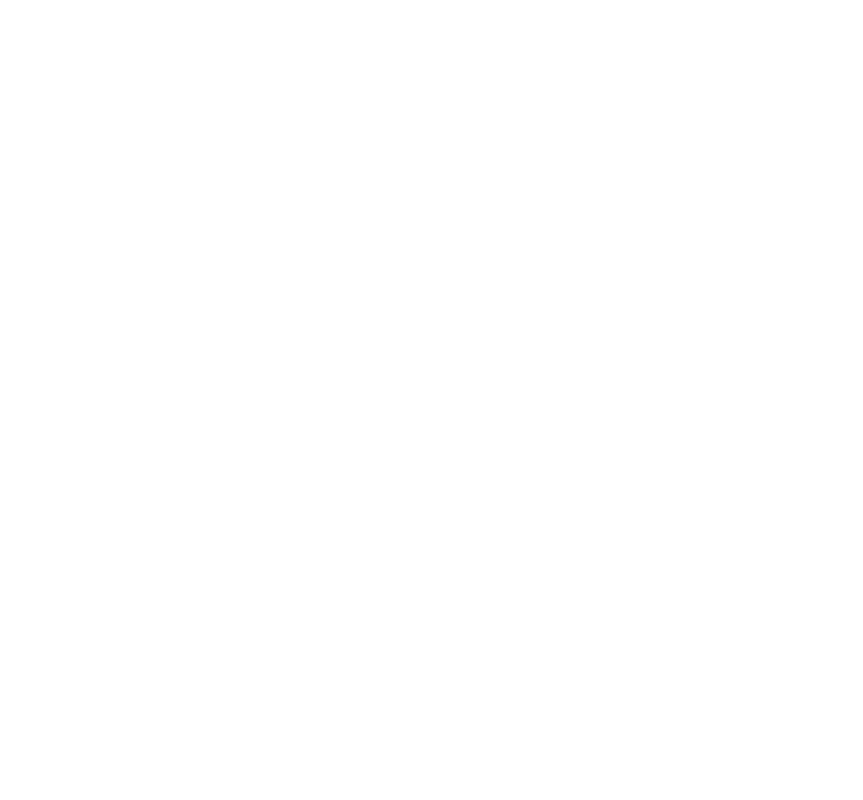
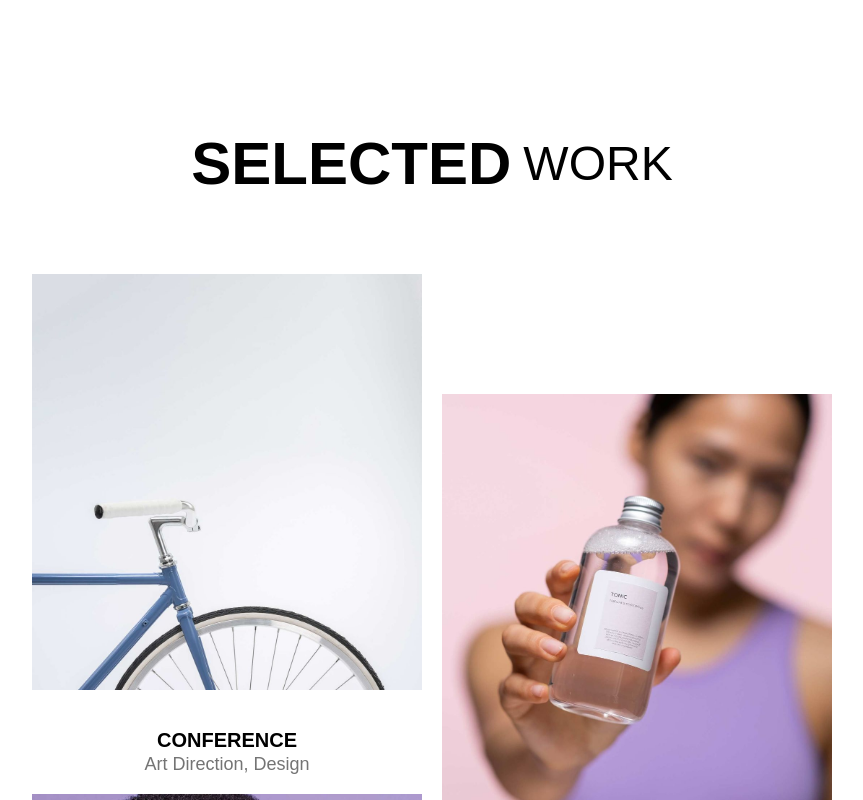
Before and after one commit to imflawlezz/roby-landing, a Next.js app: page / in a window 1280 px wide. Shown: the part 2000-2800 px from the top of the page, without its empty margins (208-1071 px from the left). Before the commit the page ends 2054 px from the top, so only its background shows below. Built offline with nearby package versions, Linux system fonts and the light colour scheme.

Commit message:
feat: add "Works" section, adjust page layout

```diff
--- a/src/app/page.tsx
+++ b/src/app/page.tsx
@@ -2,6 +2,7 @@
 import {Header} from "@/components/sections/Header";
 import {Partners} from "@/components/sections/Partners";
 import {Awards} from "@/components/sections/Awards";
+import {Works} from "@/components/sections/Works";
 
 export default function Home() {
   return (
@@ -10,6 +11,7 @@
           <Hero/>
           <Partners/>
           <Awards/>
+          <Works/>
       </>
   );
 }
--- /dev/null
+++ b/src/components/sections/Works.tsx
@@ -0,0 +1,72 @@
+'use client';
+
+import { motion } from 'framer-motion';
+import { WorkCard } from "@/components/shared/WorkCard";
+
+const works = [
+    {
+        imageUrl: "/works/work-1.jpeg",
+        title: "Conference",
+        categories: "Art Direction, Design"
+    },
+    {
+        imageUrl: "/works/work-2.jpeg",
+        title: "Magazine",
+        categories: "Logo, User Interface"
+    },
+    {
+        imageUrl: "/works/work-3.jpeg",
+        title: "Ivor Application",
+        categories: "User Interface"
+    },
+    {
+        imageUrl: "/works/work-4.jpeg",
+        title: "Black Apple Watch",
+        categories: "Logo, User Interface"
+    },
+    {
+        imageUrl: "/works/work-5.jpeg",
+        title: "Flying to the moon",
+        categories: "User Experience"
+    },
+    {
+        imageUrl: "/works/work-6.jpeg",
+        title: "Dharma Webfont",
+        categories: "Branding, Web Design"
+    }
+];
+
+export const Works = () => {
+    return (
+        <section className="container mx-auto px-10 sm:px-20 md:px-40 lg:px-60 py-12 md:py-20">
+            <motion.div
+                className="flex items-center justify-center gap-3 mb-12 md:mb-20"
+                initial={{ opacity: 0, y: 20 }}
+                whileInView={{ opacity: 1, y: 0 }}
+                viewport={{ once: true }}
+                transition={{ duration: 0.8 }}
+            >
+                <p className="text-4xl sm:text-5xl md:text-6xl font-bold text-center uppercase text-black">
+                    selected
+                </p>
+                <p className="text-3xl sm:text-4xl md:text-5xl text-center uppercase text-black">
+                    work
+                </p>
+            </motion.div>
+                {/* Cards Grid */}
+            <div className="grid grid-cols-1 gap-5 md:grid-cols-2">
+                <div className="space-y-1 md:space-y-2 lg:space-y-4">
+                    {works.filter((_, i) => i % 2 === 0).map((work, index) => (
+                        <WorkCard key={`left-${index}`} {...work} />
+                    ))}
+                </div>
+
+                <div className="space-y-1 md:space-y-2 lg:space-y-4 lg:translate-y-30">
+                    {works.filter((_, i) => i % 2 === 1).map((work, index) => (
+                        <WorkCard key={`right-${index}`} {...work} />
+                    ))}
+                </div>
+            </div>
+        </section>
+    );
+};
--- /dev/null
+++ b/src/components/shared/WorkCard.tsx
@@ -0,0 +1,32 @@
+import Image from 'next/image';
+
+interface WorkCardProps {
+    imageUrl: string;
+    title: string;
+    categories: string;
+}
+
+export const WorkCard = ({ imageUrl, title, categories }: WorkCardProps) => {
+    return (
+        <div className="w-full sm:max-w-md md:max-w-md lg:max-w-lg group">
+            <div className="relative w-full h-auto overflow-hidden">
+                <Image
+                    src={imageUrl}
+                    alt={title}
+                    width={470}
+                    height={502}
+                    className="w-full h-full object-cover transition-transform duration-500 group-hover:scale-105"
+                />
+            </div>
+
+            <div className="flex flex-col items-center mt-10">
+                <h3 className="text-base sm:text-lg md:text-xl font-bold uppercase text-black leading-none">
+                    {title}
+                </h3>
+                <p className="text-sm sm:text-base md:text-lg text-[var(--paragraph)]">
+                    {categories}
+                </p>
+            </div>
+        </div>
+    );
+};
```
